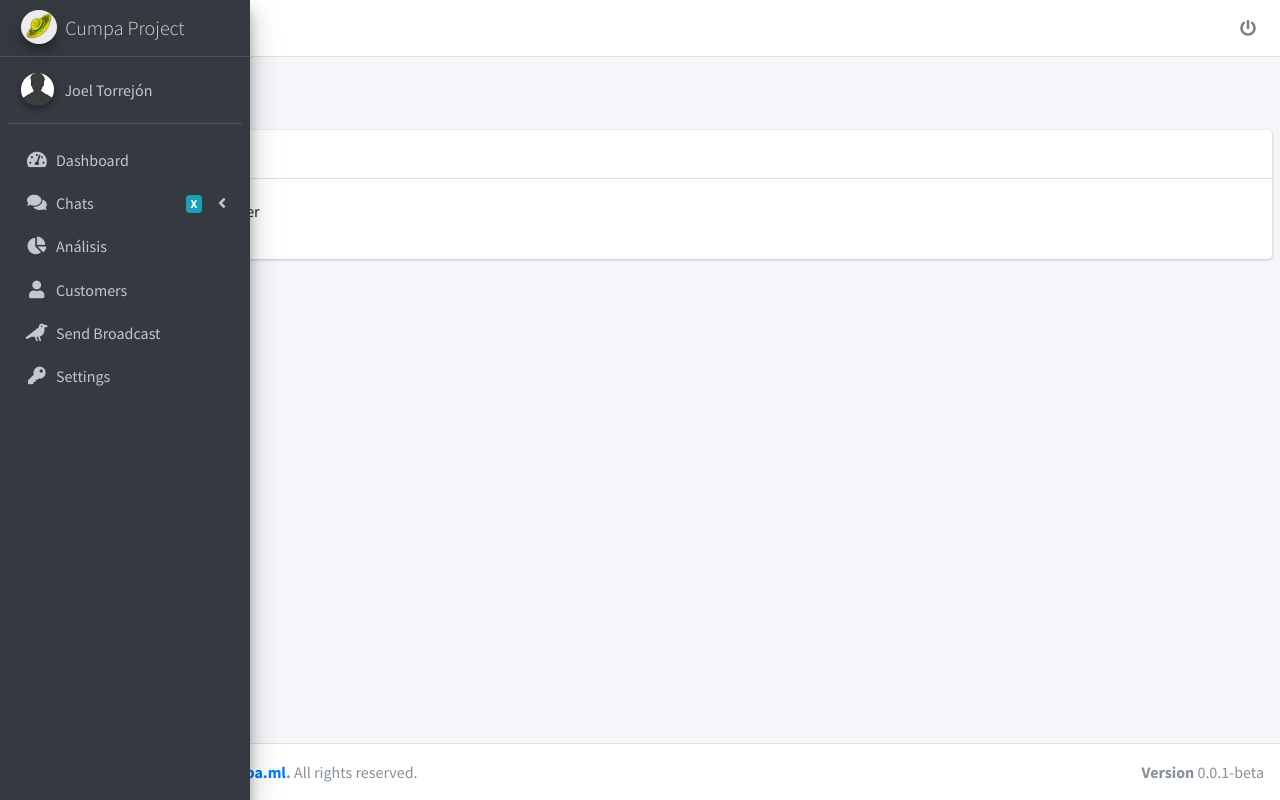
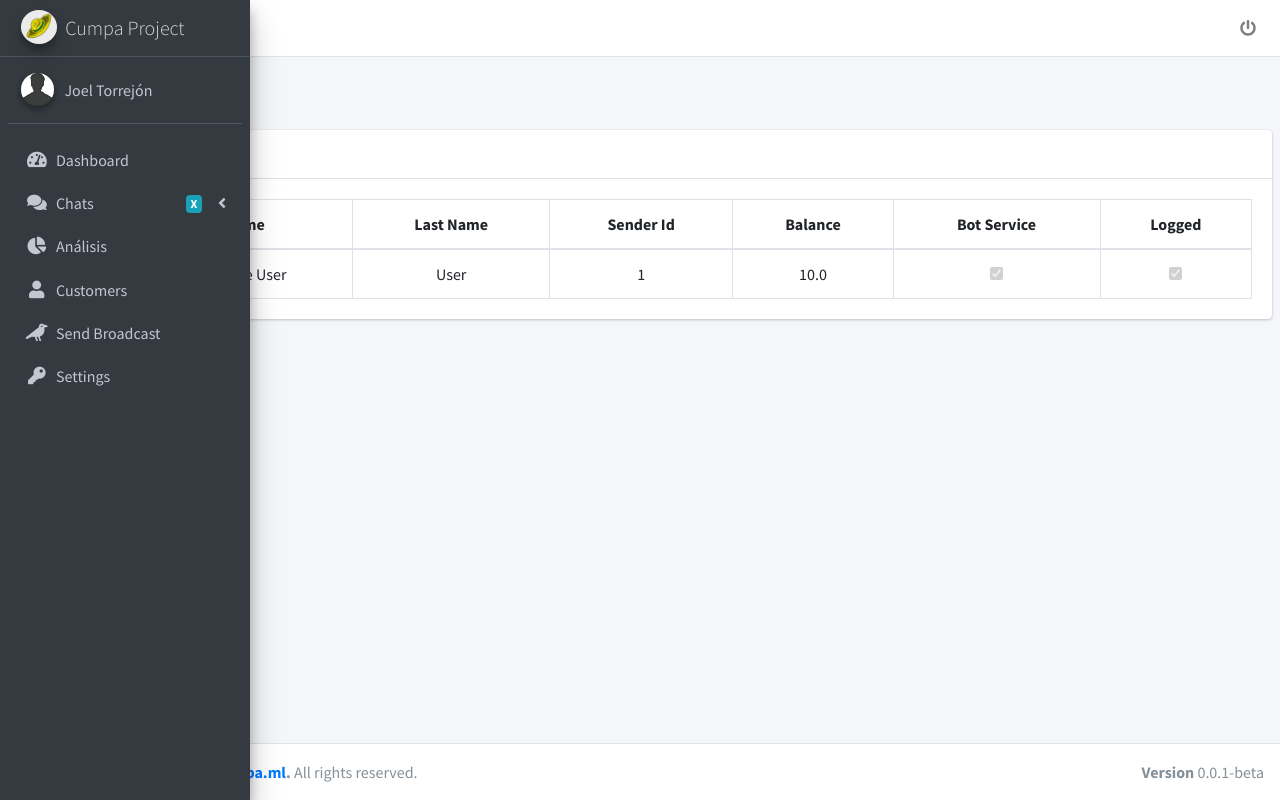
Before and after one commit to jgtorrejon/cumpa_project, a Django app: page /customers/ in a window 1280 px wide. Run offline with Django 3.2, Linux system fonts and the light colour scheme; a user stored in the database is signed in; tables that the repository leaves empty hold one stand-in row (values such as "Sample post"); some libraries are stand-ins or nearby versions.

Commit message:
Customer List Done

```diff
--- a/templates/base/base.html
+++ b/templates/base/base.html
@@ -18,6 +18,8 @@
 	<link rel="stylesheet" href="https://code.ionicframework.com/ionicons/2.0.1/css/ionicons.min.css">
 	<!-- Google Font: Source Sans Pro -->
 	<link rel="stylesheet" href="https://fonts.googleapis.com/css?family=Source+Sans+Pro:300,400,400i,700">
+
+	{% block styles %}{% endblock %}
 </head>
 
 <body class="hold-transition sidebar-mini sidebar-collapse">
--- a/templates/customer/index.html
+++ b/templates/customer/index.html
@@ -21,13 +21,48 @@
 			<h3 class="card-title">Customer List</h3>
 		</div>
 		<div class="card-body">
-			<ul>
-			{% for customer in object_list %}
-				<li>{{ customer.name }} {{ customer.last_name }}</li>
-			{% empty %}
-				<li>No customers yet.</li>
-			{% endfor %}
-			</ul>
+			<table class="table table-bordered text-center">
+			  <thead>
+				<tr>
+				  <th style="width: 10px">#</th>
+				  <th>Name</th>
+				  <th>Last Name</th>
+				  <th>Sender Id</th>
+				  <th>Balance</th>
+				  <th>Bot Service</th>
+				  <th>Logged</th>
+				</tr>
+			  </thead>
+			  <tbody>
+			  	{% for customer in object_list %}
+					<tr>
+					  <td>{{ forloop.counter }}</td>
+					  <td>{{ customer.name }}</td>
+					  <td>{{ customer.last_name }}</td>
+					  <td>{{ customer.sender_id }}</td>
+					  <td>{{ customer.balance }}</td>
+					  <td>
+						  {% if customer.bot_service %}
+						  	<input type="checkbox" disabled checked>
+						  {% else %}
+						  	<input type="checkbox" disabled>
+						  {% endif %}
+					  </td>
+						<td>
+						  {% if customer.logged %}
+						  	<input type="checkbox" disabled checked>
+						  {% else %}
+						  	<input type="checkbox" disabled>
+						  {% endif %}
+					  </td>
+					</tr>
+				{% empty %}
+					<tr>
+						<td colspan="5">No Customers yet.</td>
+					</tr>
+				{% endfor %}
+			  </tbody>
+			</table>
 		</div>
 		<!-- /.card-body -->
 	</div>
```
